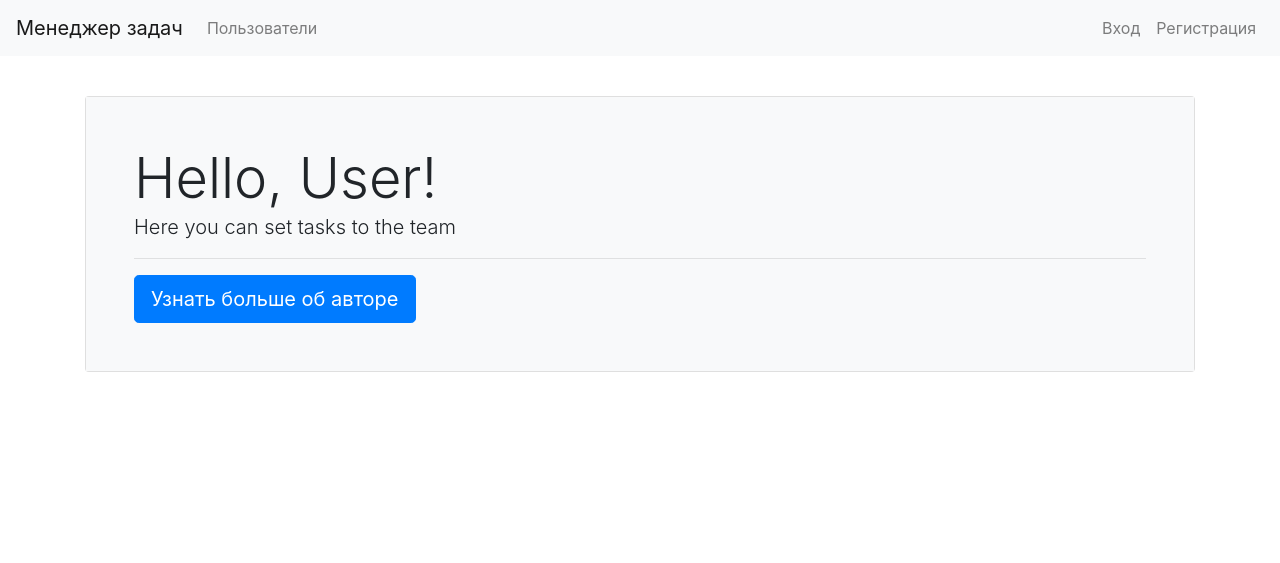
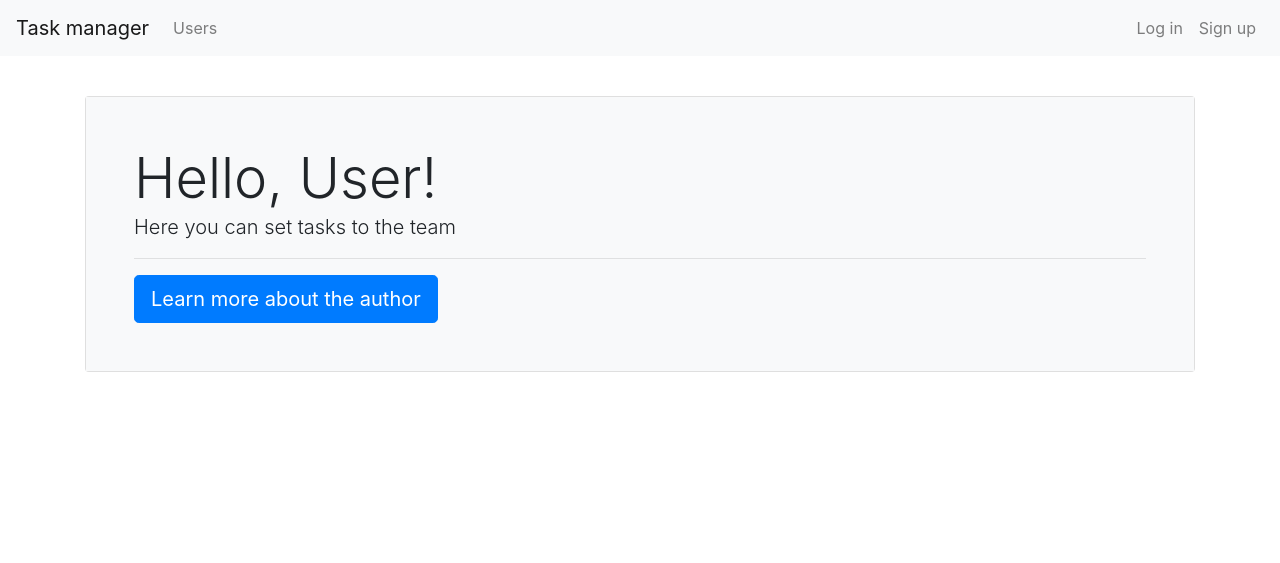
Before and after one commit to RZenBridges/python-project-52, a Django app: page / in a window 1280 px wide. Shown: the top 563 px of the page. Run offline with Django 4.2, Linux system fonts and the light colour scheme; parts of the project's set-up code (start-up, migrations or seed data) failed here and were passed over; some libraries are stand-ins or nearby versions.

Commit message:
Add task_manager/locale/ru Update templates/ settings.py views.py

```diff
--- a/task_manager/views.py
+++ b/task_manager/views.py
@@ -1,10 +1,15 @@
 from django.shortcuts import render
-from django.utils.translation import gettext
+from django.utils.translation import gettext as _
 
 
 def index(request):
     return render(request, 'index.html',
                   context={
-                      "greeting": gettext("Hello, User!"),
-                      "info": gettext("Here you can set tasks to the team")
+                      "greeting": _("Hello, User!"),
+                      "info": _("Here you can set tasks to the team"),
+                      "author": _("Learn more about the author"),
+                      "title": _("Task manager"),
+                      "users": _("Users"),
+                      "log": _("Log in"),
+                      "register": _("Sign up")
                   })
--- a/templates/index.html
+++ b/templates/index.html
@@ -12,7 +12,7 @@
       <div class="display-4">{% translate greeting %}</div>
         <p class="lead">{% translate info %}</p>
         <hr>
-        <a class="btn btn-primary btn-lg" href="#">Узнать больше об авторе</a>
+        <a class="btn btn-primary btn-lg" href="#">{% translate author %}</a>
       </div>
     </div>
   </div>
--- a/templates/navigation.html
+++ b/templates/navigation.html
@@ -1,5 +1,6 @@
+{% load i18n %}
 <nav class="navbar navbar-expand-lg navbar-light bg-light mb-3">
-  <a class="navbar-brand" href="/">Менеджер задач</a>
+  <a class="navbar-brand" href="/">{% translate title %}</a>
   <button class="navbar-toggler" data-toggle="collapse" data-target="#navbarToggleExternalContent">
     <span class="navbar-toggler-icon"></span>
   </button>
@@ -7,15 +8,15 @@
   <div class="collapse navbar-collapse" id="navbarToggleExternalContent">
     <ul class="navbar-nav mr-auto">
       <li class="nav-item">
-        <a class="nav-link" href="/users/">Пользователи</a>
+        <a class="nav-link" href="/users/">{% translate users %}</a>
       </li>
     </ul>
     <ul class="navbar-nav">
       <li class="nav-item">
-        <a class="nav-link" href="/login/">Вход</a>
+        <a class="nav-link" href="/login/">{% translate log %}</a>
       </li>
       <li class="nav-item">
-        <a class="nav-link" href="/users/create/">Регистрация</a>
+        <a class="nav-link" href="/users/create/">{% translate register %}</a>
       </li>
     </ul>
   </div>
```
Also changed, not shown: task_manager/settings.py (+14 -2 lines), task_manager/locale/ru/LC_MESSAGES/django.po (added), 1 other file.
